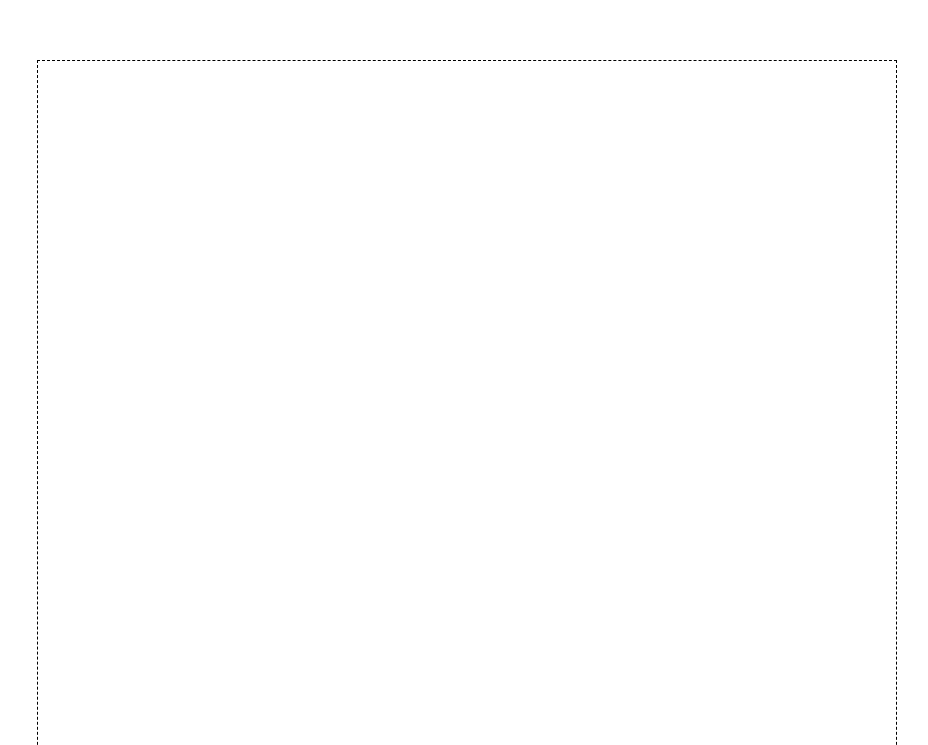
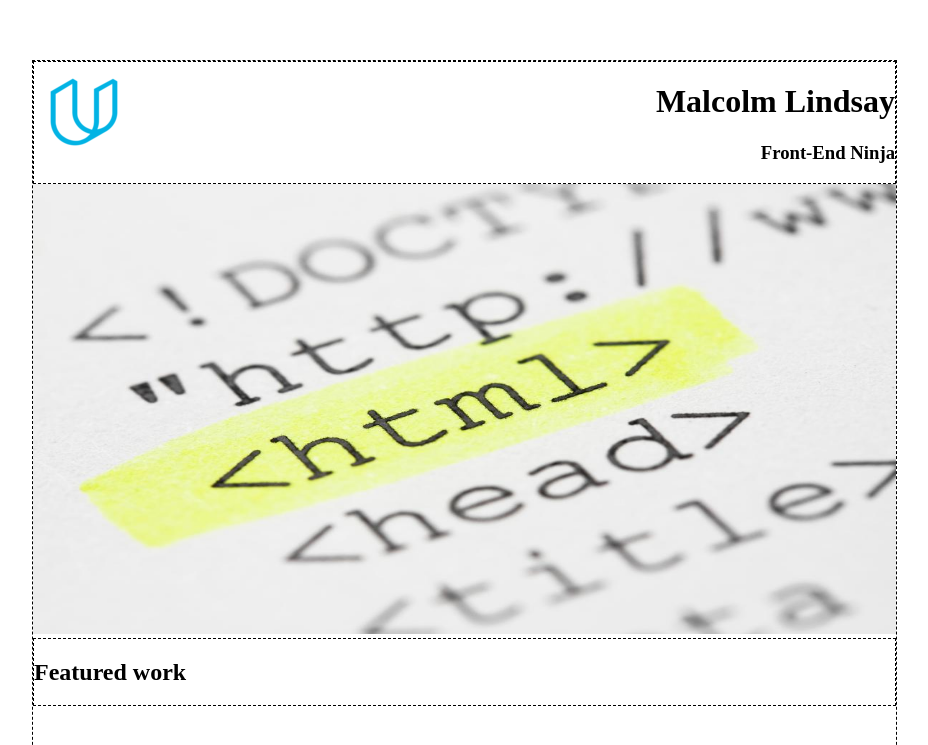
Before and after one commit to MalcolmLindsay1996/portfolio-site-project, a plain HTML site: page index.html in a window 1280 px wide. Shown: the top 745 px of the page, without its empty margins (243-1171 px from the left). Drawn offline with Linux system fonts and the light colour scheme.

Commit message:
main container significantly improved

```diff
--- a/css/app.css
+++ b/css/app.css
@@ -6,6 +6,20 @@ div {
     position: absolute;
     top: 60px;
     right: 140px;
-    left: 280px;
+    left: 275px;
     bottom: 0px;
 }
+
+.main-heading-container h1, h3 {
+    text-align: right;
+    position: relative;
+}
+
+.main-heading-container img {
+    float: left;
+}
+
+img {
+    max-width: 100%;
+    max-height: 100%;
+}
--- a/index.html
+++ b/index.html
@@ -13,6 +13,18 @@
 
 <div class="main-container">
 
+    <div class="main-heading-container">
+        <img src="images/udacity.png" alt="udacity logo">
+
+        <h1>Malcolm Lindsay </h1>
+        <h3>Front-End Ninja</h3>
+     </div>
+
+     <img src="images/html-tags.png" width="935px"; height="450px"; alt="html tags image">
+
+    <div class="Featured-work-container">
+        <h2>Featured work</h2>
+    </div>
 
 </div>
 
```
Also changed, not shown: images/html-tags.png (added), images/udacity.png (added).
